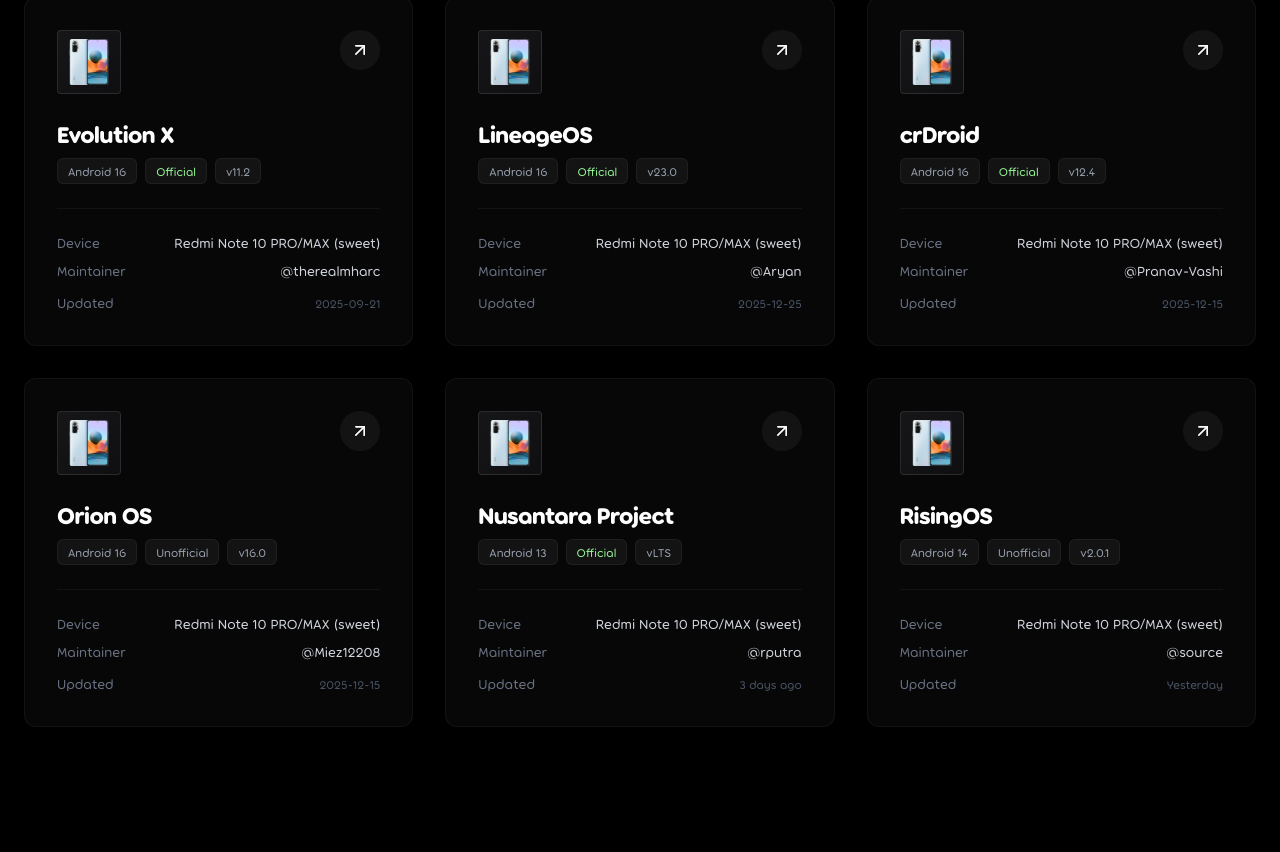
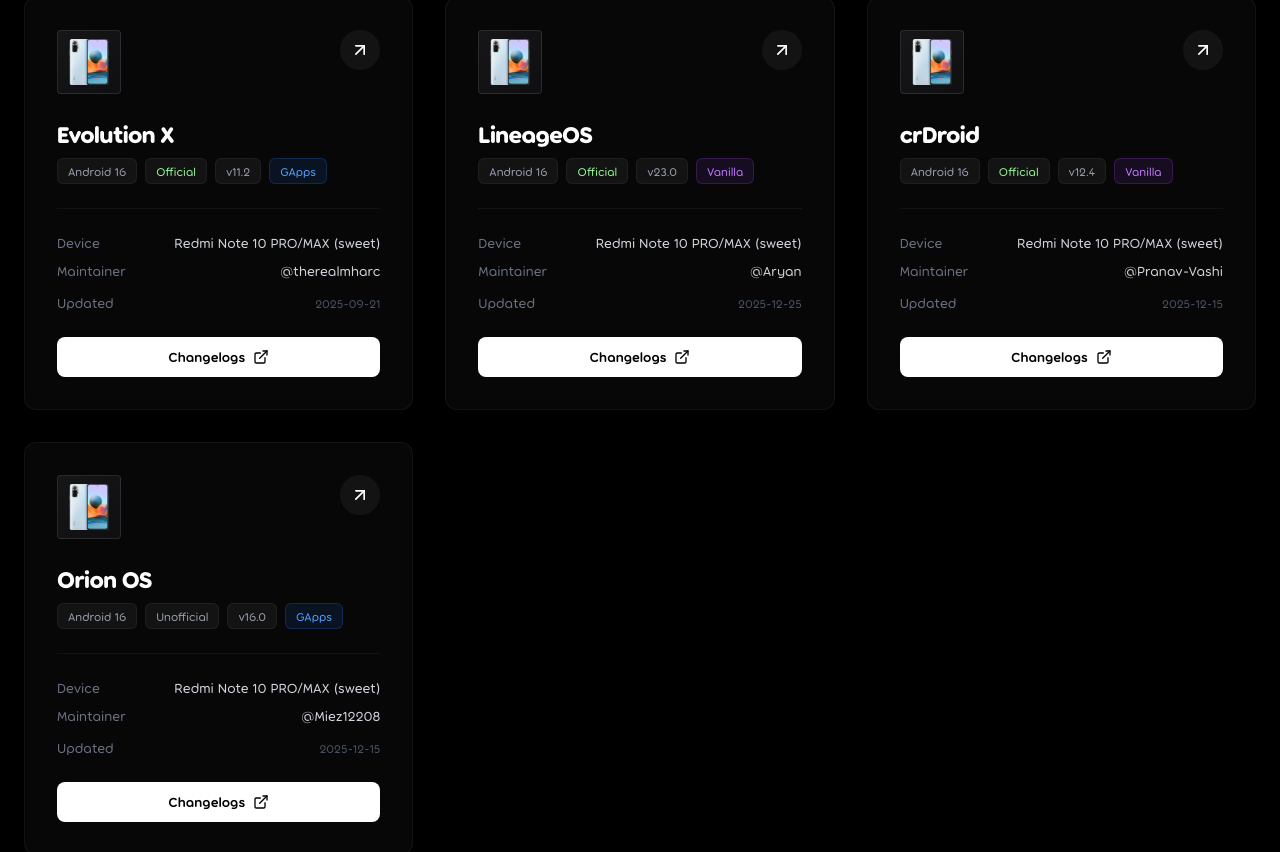
Before and after one commit to Miez12208/Archive, a Next.js app: page / in a window 1280 px wide. Shown: the part 793-1645 px from the top of the page. Built offline with nearby package versions, Linux system fonts and the light colour scheme.

Commit message:
feat: Introduce components for displaying ROM cards, community reviews, ROM lists, and a footer.

```diff
--- a/src/components/Footer.tsx
+++ b/src/components/Footer.tsx
@@ -5,7 +5,7 @@
                 <div>
                     <h3 className="text-2xl font-bold tracking-tighter text-white mb-6">Miez's <span className="bg-gradient-to-r from-primary to-white bg-clip-text text-transparent">Archive</span></h3>
                     <div className="flex gap-6 text-sm text-gray-500">
-                        <a href="#" className="hover:text-white transition-colors">Telegram</a>
+                        <a href="https://t.me/miez12208" className="hover:text-white transition-colors">Telegram</a>
                         <a href="https://github.com/miez12208" className="hover:text-white transition-colors">GitHub</a>
                         <a href="#" className="hover:text-white transition-colors">Discord</a>
                     </div>
--- a/src/components/Reviews.tsx
+++ b/src/components/Reviews.tsx
@@ -30,7 +30,7 @@
         avatar: "/avatars/gatot.png"
     },
     {
-        name: "DreamyBull",
+        name: "Mas Amba",
         rating: 5,
         text: "RisingOS UI is beautiful. Jangan lupa di pakai yh ganteng",
         rom: "RisingOS",
--- a/src/components/RomCard.tsx
+++ b/src/components/RomCard.tsx
@@ -9,6 +9,8 @@
     image?: string;
     color?: string;
     downloadUrl?: string;
+    variant?: 'GApps' | 'Vanilla';
+    changelogUrl?: string;
 }
 
 export default function RomCard({ rom }: { rom: RomProps }) {
@@ -70,6 +72,14 @@
                         <span className="px-2.5 py-1 rounded-md bg-white/5 border border-white/5 text-xs text-gray-400 font-medium">
                             v{rom.version}
                         </span>
+                        {rom.variant && (
+                            <span className={`px-2.5 py-1 rounded-md border text-xs font-medium ${rom.variant === 'GApps'
+                                ? 'bg-blue-500/10 border-blue-500/20 text-blue-400'
+                                : 'bg-purple-500/10 border-purple-500/20 text-purple-400'
+                                }`}>
+                                {rom.variant}
+                            </span>
+                        )}
                     </div>
                 </div>
 
@@ -86,6 +96,23 @@
                         <span className="text-gray-500">Updated</span>
                         <span className="text-xs text-gray-600">{rom.updatedAt}</span>
                     </div>
+
+                    {/* Changelogs Button */}
+                    {rom.changelogUrl && (
+                        <a
+                            href={rom.changelogUrl}
+                            target="_blank"
+                            rel="noopener noreferrer"
+                            className="mt-4 w-full py-2.5 bg-white text-black text-center rounded-lg font-semibold text-sm hover:bg-gray-100 transition-all flex items-center justify-center gap-2 group"
+                        >
+                            Changelogs
+                            <svg xmlns="http://www.w3.org/2000/svg" width="16" height="16" viewBox="0 0 24 24" fill="none" stroke="currentColor" strokeWidth="2" strokeLinecap="round" strokeLinejoin="round" className="group-hover:translate-x-1 transition-transform">
+                                <path d="M18 13v6a2 2 0 0 1-2 2H5a2 2 0 0 1-2-2V8a2 2 0 0 1 2-2h6"></path>
+                                <polyline points="15 3 21 3 21 9"></polyline>
+                                <line x1="10" y1="14" x2="21" y2="3"></line>
+                            </svg>
+                        </a>
+                    )}
                 </div>
             </div>
         </div>
--- a/src/components/RomList.tsx
+++ b/src/components/RomList.tsx
@@ -13,6 +13,8 @@
         device: 'Redmi Note 10 PRO/MAX (sweet)',
         image: '/images/roms/Sweet.png',
         downloadUrl: 'https://cdn.evolution-x.org/sweet/16/EvolutionX-16.0-20250921-sweet-11.2-Official.zip/download',
+        variant: 'GApps' as const,
+        changelogUrl: '#',
     },
     {
         name: 'LineageOS',
@@ -24,6 +26,8 @@
         device: 'Redmi Note 10 PRO/MAX (sweet)',
         image: '/images/roms/Sweet.png',
         downloadUrl: 'https://download.lineageos.org/devices/sweet/builds',
+        variant: 'Vanilla' as const,
+        changelogUrl: '#',
     },
     {
         name: 'crDroid',
@@ -35,6 +39,8 @@
         device: 'Redmi Note 10 PRO/MAX (sweet)',
         image: '/images/roms/Sweet.png',
         downloadUrl: 'https://sourceforge.net/projects/crdroid/files/sweet/12.x/crDroidAndroid-16.0-20251215-sweet-v12.4.zip/download',
+        variant: 'Vanilla' as const,
+        changelogUrl: '#',
     },
     {
         name: 'Orion OS',
@@ -46,28 +52,8 @@
         device: 'Redmi Note 10 PRO/MAX (sweet)',
         image: '/images/roms/Sweet.png',
         downloadUrl: 'https://gofile.io/d/KAvzvx',
-    },
-    {
-        name: 'Nusantara Project',
-        version: 'LTS',
-        androidVersion: '13',
-        maintainer: 'rputra',
-        status: 'Official' as const,
-        updatedAt: '3 days ago',
-        device: 'Redmi Note 10 PRO/MAX (sweet)',
-        image: '/images/roms/Sweet.png',
-        downloadUrl: '#',
-    },
-    {
-        name: 'RisingOS',
-        version: '2.0.1',
-        androidVersion: '14',
-        maintainer: 'source',
-        status: 'Unofficial' as const,
-        updatedAt: 'Yesterday',
-        device: 'Redmi Note 10 PRO/MAX (sweet)',
-        image: '/images/roms/Sweet.png',
-        downloadUrl: '#',
+        variant: 'GApps' as const,
+        changelogUrl: '#',
     }
 ];
 
```
